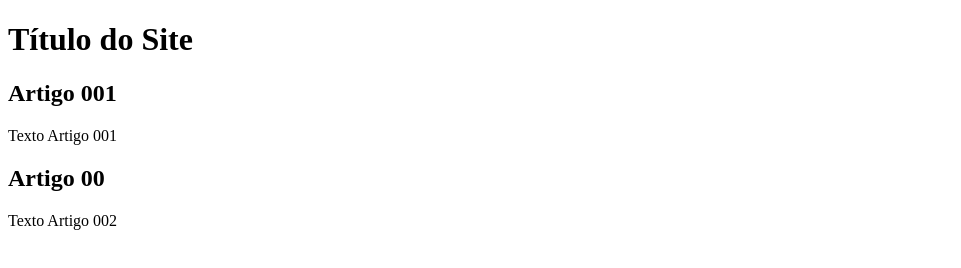
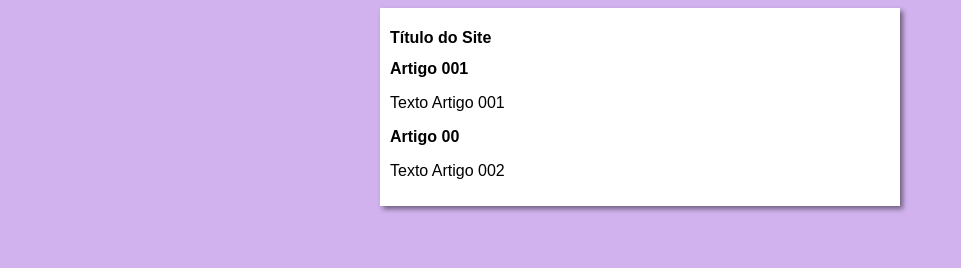
Before and after one commit to Giselii/projeto-site, a plain HTML site: page index.html in a window 1280 px wide. Shown: the whole page, without its empty margins (0-961 px from the left). Drawn offline with Linux system fonts and the light colour scheme.

Commit message:
iniciei o design

```diff
--- /dev/null
+++ b/estilos/style.css
@@ -0,0 +1,15 @@
+*{
+font-family: Arial, Helvetica, sans-serif;
+font-size: 16px;
+}
+body{
+background-color: rgb(209, 178, 238);
+
+}
+main{
+background-color: white ;
+width: 500px;
+margin: auto;
+box-shadow: 3px 3px 5px rgba(0, 0, 0, 0.473);
+padding: 10px;
+}
--- a/index.html
+++ b/index.html
@@ -5,6 +5,7 @@
     <meta http-equiv="X-UA-Compatible" content="IE=edge">
     <meta name="viewport" content="width=device-width, initial-scale=1.0">
     <title>Título do Site</title>
+    <link rel="stylesheet" href="estilos/style.css">
 </head>
 <body>
     <main>
```
